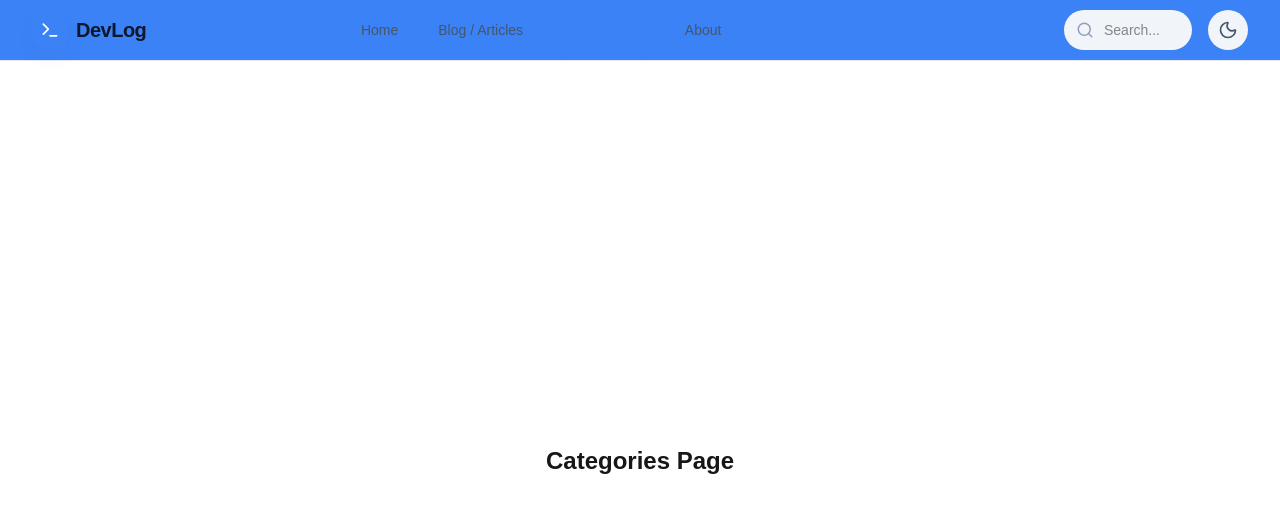
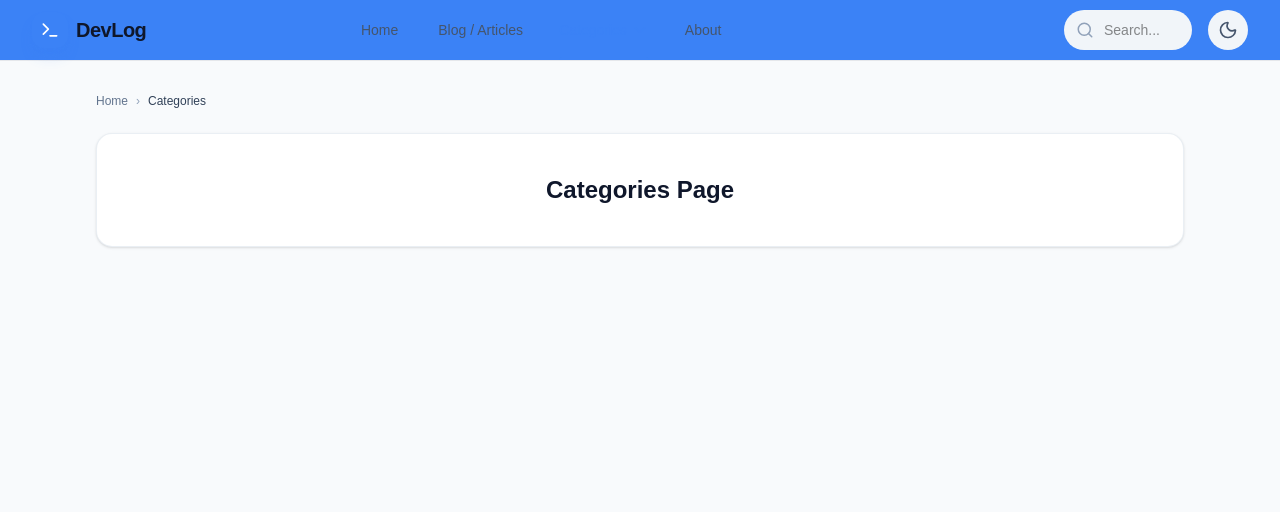
Before and after one commit to masaudahmod/Blog-project, a Next.js app in the folder client/: page /categories in a window 1280 px wide. Shown: the top 512 px of the page. Built offline with nearby package versions, Linux system fonts and the light colour scheme.

Commit message:
feat: integrate Breadcrumbs component across blog and categories pages for improved navigation and user experience

```diff
--- a/client/app/blog/[slug]/page.tsx
+++ b/client/app/blog/[slug]/page.tsx
@@ -5,6 +5,7 @@ import { getLikeCount, getPostBySlug, getPostComments } from "@/lib/action";
 import CommentsSection from "./CommentsSection";
 import LikeSection from "./LikeSection";
 import NewsletterSubscription from "@/components/NewsletterSubscription";
+import Breadcrumbs from "@/components/Breadcrumbs";
 
 interface TocItem {
   id: string;
@@ -69,12 +70,24 @@ export default async function BlogPostPage({
 
   const { html: contentHtml, toc } = buildContentWithToc(post.content || "");
   const relatedPosts = Array.isArray(post.related_posts) ? post.related_posts : [];
+  const breadcrumbItems = [
+    { label: "Home", href: "/" },
+    ...(post.category?.name
+      ? [
+          { label: "Blog", href: "/blog" },
+          { label: post.category.name, href: "/categories" },
+        ]
+      : []),
+    { label: post.title },
+  ];
+  const readTimeLabel = post.read_time ? `${post.read_time} min read` : undefined;
 
   return (
     <div className="min-h-screen bg-slate-50 dark:bg-slate-950">
       <div className="mx-auto w-full max-w-6xl px-4 pb-16 pt-8 lg:px-8">
         <div className="grid grid-cols-1 gap-10 lg:grid-cols-[minmax(0,1fr)_320px]">
           <main className="space-y-10">
+            <Breadcrumbs items={breadcrumbItems} readTime={readTimeLabel} />
             <article className="rounded-2xl border border-slate-200/70 bg-white p-5 shadow-sm dark:border-slate-800 dark:bg-slate-900 sm:p-8">
               <div className="space-y-6">
                 <div className="space-y-4">
--- a/client/app/blog/page.tsx
+++ b/client/app/blog/page.tsx
@@ -1,4 +1,5 @@
 import Image from "next/image";
+import Breadcrumbs from "@/components/Breadcrumbs";
 import { getAllPosts } from "@/lib/action";
 
 const heroPost = {
@@ -130,6 +131,13 @@ export default async function Page() {
       <div className="container mx-auto">
       <div className="w-full px-4 pb-16 pt-10 lg:px-8">
         <header className="space-y-4">
+          <Breadcrumbs
+            items={[
+              { label: "Home", href: "/" },
+              { label: "Categories", href: "/categories" },
+              { label: "Artificial Intelligence" },
+            ]}
+          />
           <p className="text-xs font-semibold uppercase tracking-[0.4em] text-slate-500">
             Insights
           </p>
--- a/client/app/categories/page.tsx
+++ b/client/app/categories/page.tsx
@@ -1,9 +1,22 @@
+import Breadcrumbs from "@/components/Breadcrumbs";
+
 export default function page() {
   return (
-    <>
-      <div className="flex min-h-screen items-center justify-center">
-        <h3 className="text-2xl font-bold ">Categories Page</h3>
+    <div className="min-h-screen bg-slate-50 dark:bg-slate-950">
+      <div className="mx-auto w-full max-w-6xl px-4 pb-16 pt-8 lg:px-8">
+        <Breadcrumbs
+          items={[
+            { label: "Home", href: "/" },
+            { label: "Categories" },
+          ]}
+          className="mb-6"
+        />
+        <div className="flex items-center justify-center rounded-2xl border border-slate-200/70 bg-white p-10 text-center shadow-sm dark:border-slate-800 dark:bg-slate-900">
+          <h3 className="text-2xl font-bold text-slate-900 dark:text-white">
+            Categories Page
+          </h3>
+        </div>
       </div>
-    </>
+    </div>
   );
 }
--- /dev/null
+++ b/client/components/Breadcrumbs.tsx
@@ -0,0 +1,46 @@
+import Link from "next/link";
+
+export type BreadcrumbItem = {
+  label: string;
+  href?: string;
+};
+
+export default function Breadcrumbs({
+  items,
+  readTime,
+  className = "",
+}: {
+  items: BreadcrumbItem[];
+  readTime?: string;
+  className?: string;
+}) {
+  if (!items.length) {
+    return null;
+  }
+
+  return (
+    <div className={`flex flex-wrap items-center gap-2 ${className}`.trim()}>
+      <nav aria-label="Breadcrumb">
+        <ol className="flex flex-wrap items-center gap-2 text-xs text-slate-500">
+          {items.map((item, index) => {
+            const isLast = index === items.length - 1;
+            return (
+              <li key={`${item.label}-${index}`} className="flex items-center gap-2">
+                {item.href && !isLast ? (
+                  <Link href={item.href} className="transition hover:text-primary">
+                    {item.label}
+                  </Link>
+                ) : (
+                  <span className="text-slate-700 dark:text-slate-200">{item.label}</span>
+                )}
+                {!isLast && <span className="text-slate-400">›</span>}
+              </li>
+            );
+          })}
+        </ol>
+      </nav>
+
+      {readTime && <span className="text-xs text-slate-500">• {readTime}</span>}
+    </div>
+  );
+}
```
